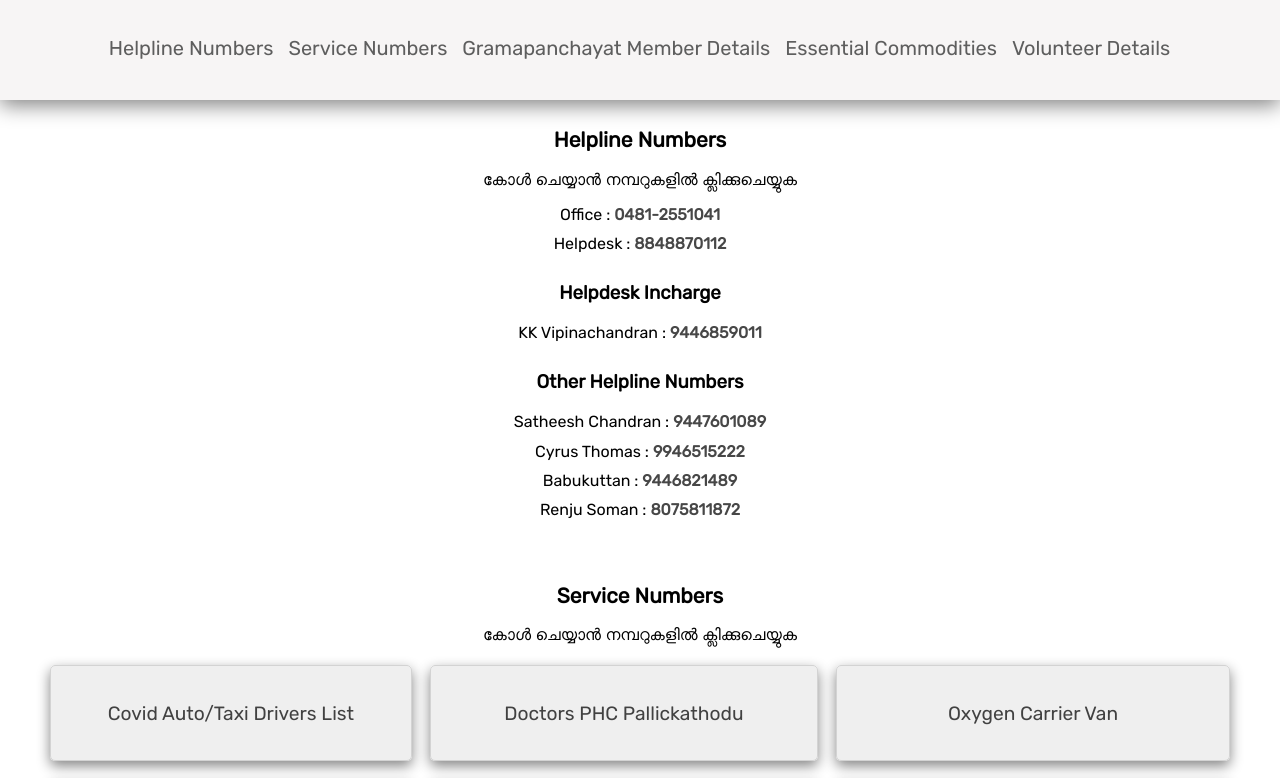
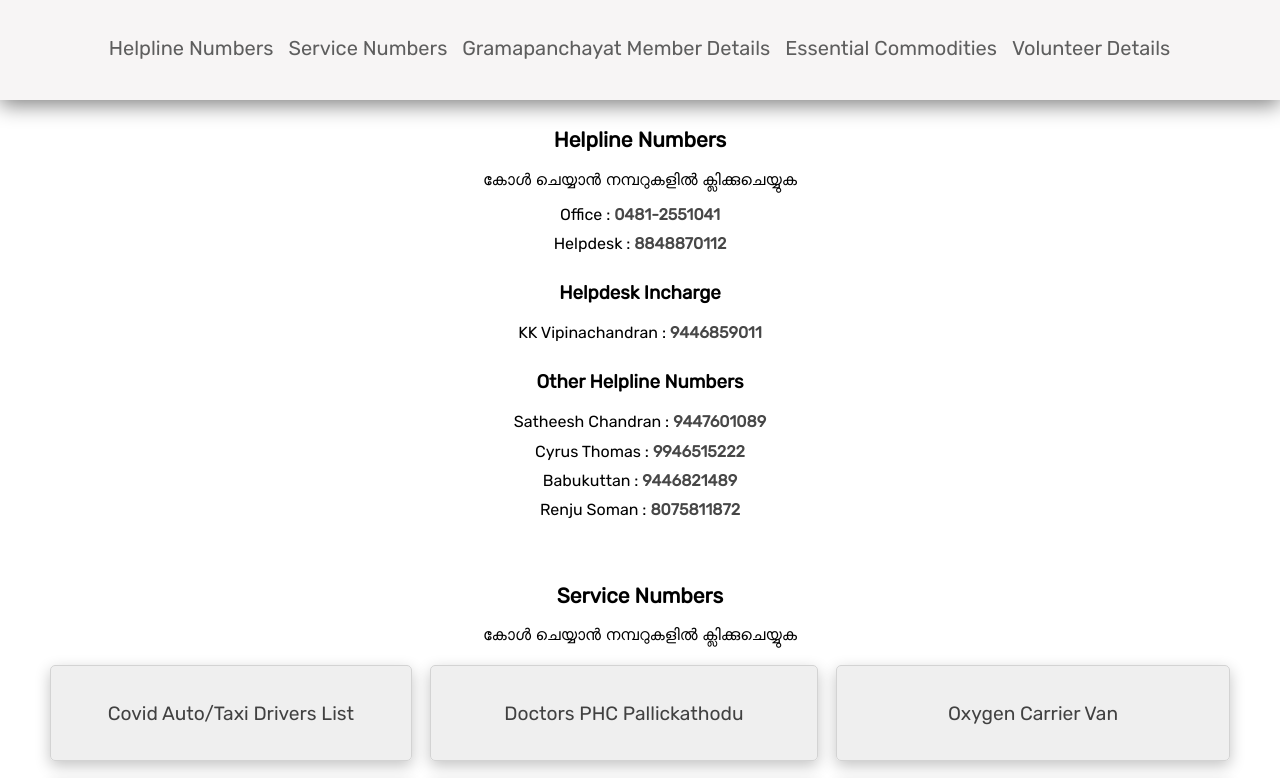
Before and after one commit to navaneeth-ashok/covidHelpdeskPanchayat, a plain HTML site: page index.html in a window 1280 px wide. Shown: the part 133-911 px from the top of the page. Drawn offline with nearby package versions, Linux system fonts and the light colour scheme; a web font is replaced by a local one.

Commit message:
Updated drop-down shadow

```diff
--- a/styles/style.css
+++ b/styles/style.css
@@ -189,7 +189,7 @@ ul.menu.lang {
   margin-bottom: 15px;
   border-radius: 5px;
   border: 1px solid rgb(211, 211, 211);
-  box-shadow: 0px 5px 13px rgb(134, 134, 134);
+  box-shadow: 0px 5px 15px rgb(196, 196, 196);
   color: #414141;
 }
 
```
